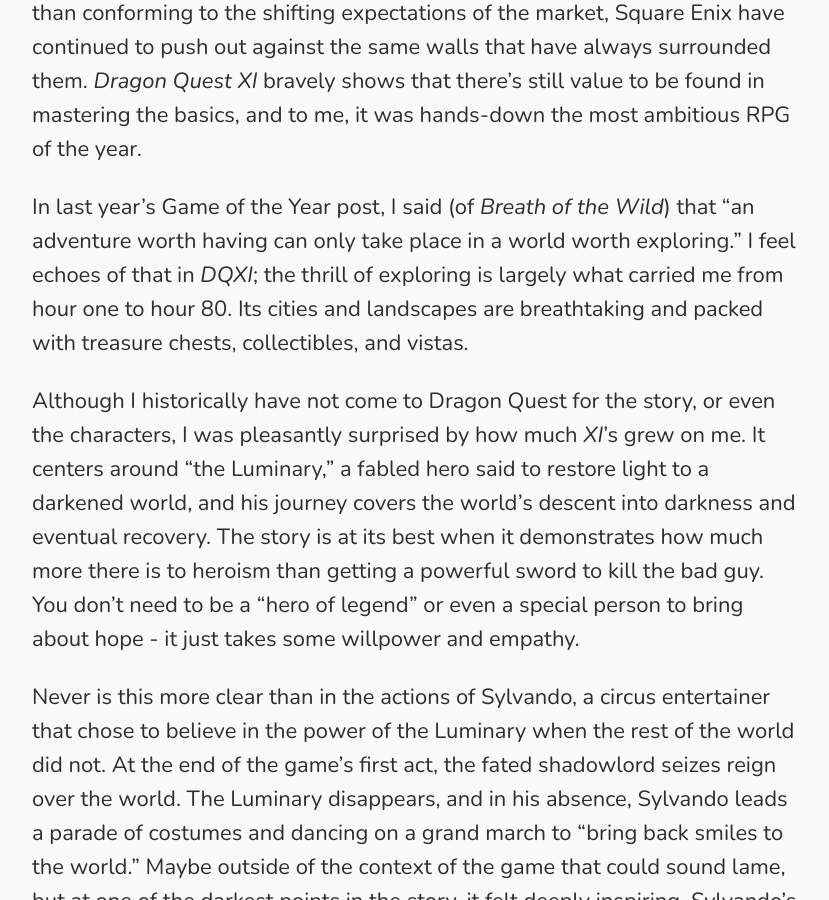
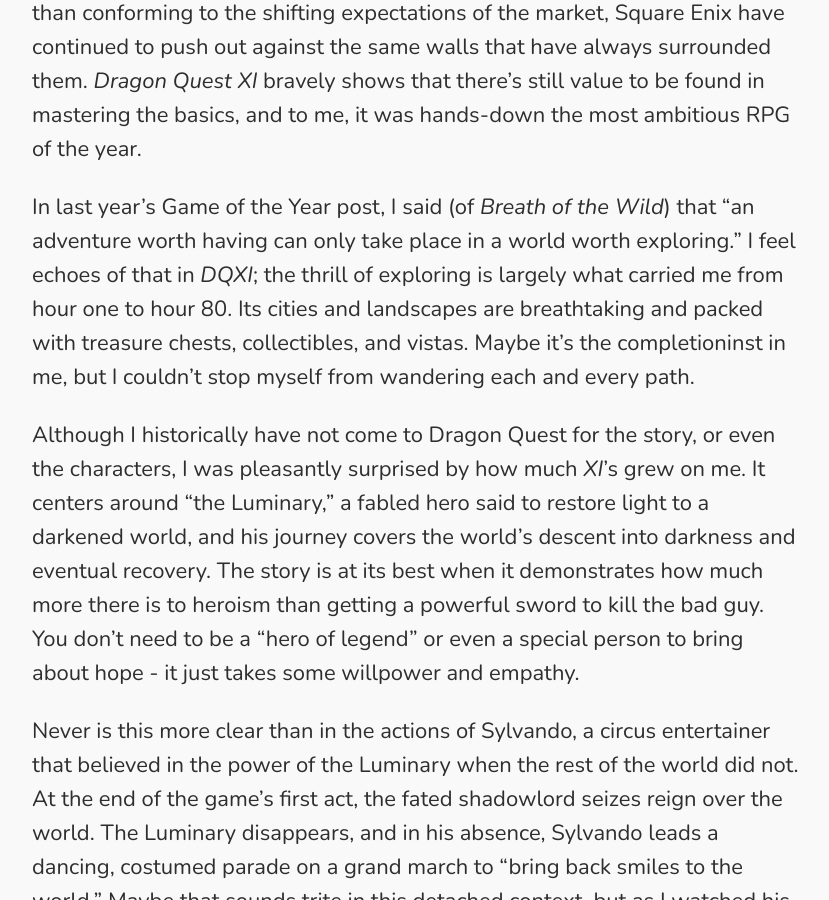
Before and after one commit to jackleveledup/jackleveledup.github.io, a Jekyll site: the page built from _posts/2019-02-13-goty-2018-very-good-games.md, in a window 1280 px wide and 900 px high, scrolled down 12896 px. Shown: the whole window, without its empty margins (224-1053 px from the left). Built offline with Jekyll 4.4.1, drawn with Linux system fonts in a browser that asks for light colours; some of the changed text lies outside the part shown.

Commit message:
✨ GOTY 2018: The Very Good Games touch up

```diff
--- a/_posts/2019-02-13-goty-2018-very-good-games.md
+++ b/_posts/2019-02-13-goty-2018-very-good-games.md
@@ -110,10 +110,10 @@
 
 Dragon Quest has earned a reputation, *especially* in the western fandom, for almost-stubbornly clinging to tradition. The same core tenets have defined the series since the days of the NES: turn-based combat, Akira Toriyama's character designs, and "monster of the week"-style storytelling. And rather than conforming to the shifting expectations of the market, Square Enix have continued to push out against the same walls that have always surrounded them. *Dragon Quest XI* bravely shows that there's still value to be found in mastering the basics, and to me, it was hands-down the most ambitious RPG of the year.
 
-In last year's Game of the Year post, I said (of *Breath of the Wild*) that "an adventure worth having can only take place in a world worth exploring." I feel echoes of that in *DQXI*; the thrill of exploring is largely what carried me from hour one to hour 80. Its cities and landscapes are breathtaking and packed with treasure chests, collectibles, and vistas.
+In last year's Game of the Year post, I said (of *Breath of the Wild*) that "an adventure worth having can only take place in a world worth exploring." I feel echoes of that in *DQXI*; the thrill of exploring is largely what carried me from hour one to hour 80. Its cities and landscapes are breathtaking and packed with treasure chests, collectibles, and vistas. Maybe it's the completioninst in me, but I couldn't stop myself from wandering each and every path.
 
 Although I historically have not come to Dragon Quest for the story, or even the characters, I was pleasantly surprised by how much *XI*'s grew on me. It centers around "the Luminary," a fabled hero said to restore light to a darkened world, and his journey covers the world's descent into darkness and eventual recovery. The story is at its best when it demonstrates how much more there is to heroism than getting a powerful sword to kill the bad guy. You don't need to be a "hero of legend" or even a special person to bring about hope - it just takes some willpower and empathy.
 
-Never is this more clear than in the actions of Sylvando, a circus entertainer that chose to believe in the power of the Luminary when the rest of the world did not. At the end of the game's first act, the fated shadowlord seizes reign over the world. The Luminary disappears, and in his absence, Sylvando leads a parade of costumes and dancing on a grand march to "bring back smiles to the world." Maybe outside of the context of the game that could sound lame, but at one of the darkest points in the story, it felt deeply inspiring. Sylvando's flamboyance often gives the impression of a stereotypical, gay male character - an archetype historically abused in media for cheap, homophobic laughs. But Sylvando's actions are *never* played as a joke, and the people he interacts with actually *admire* his energy. He's revered for it, because he's exactly the hero they need.
+Never is this more clear than in the actions of Sylvando, a circus entertainer that believed in the power of the Luminary when the rest of the world did not. At the end of the game's first act, the fated shadowlord seizes reign over the world. The Luminary disappears, and in his absence, Sylvando leads a dancing, costumed parade on a grand march to "bring back smiles to the world." Maybe that sounds trite in this detached context, but as I watched his spectators' glowing faces, it warmed my heart, too. So far, I've avoided mentioning that Sylvando's flamboyance and speech resembles countless archetypal gay men characters. These characters are far-too-frequently rooted in homophobia, and their mere existence is intended as a punchline. But Sylvando's actions are *never* played as a joke, and in fact, the people he interacts with actually *admire* him. He's respected and beloved for who he is, because he's exactly the hero they need.
 
-JRPGs are a genre that is almost exclusive about "becoming a hero through hard work,"and *Dragon Quest XI* is that rare game that *earns* its resolution. And in a world that has way too much upsetting news, a handbook on ways to inspire is honestly something we need.
+JRPGs are a genre that is almost exclusive about "becoming a hero through hard work," and *Dragon Quest XI* is that rare game that *earns* its resolution. In a world that has way too much upsetting news, a handbook on ways to inspire is honestly something we need.
```
